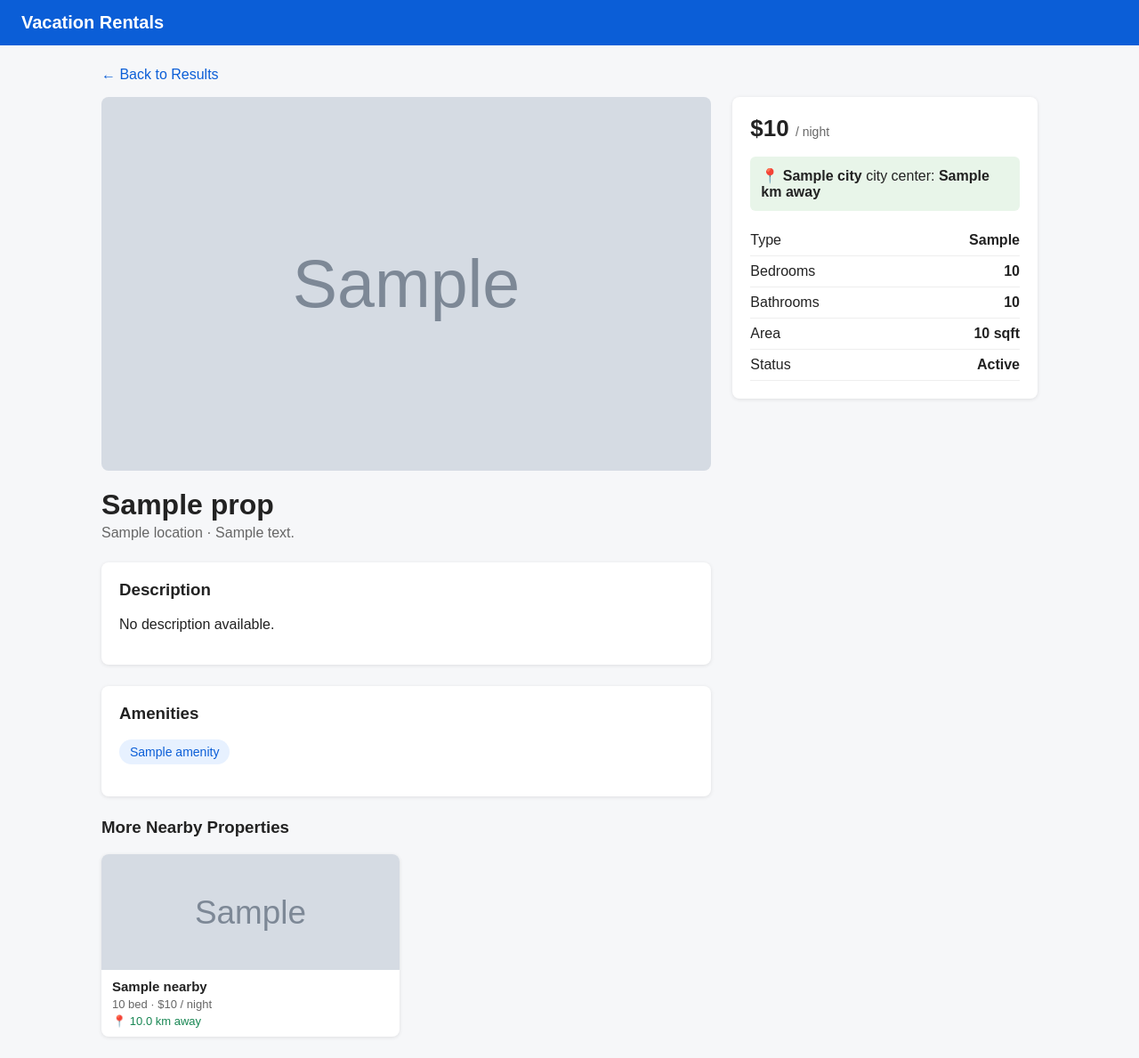
After one commit to mahfujalam77452/vacation_rental, a Django app: template property_app/templates/property_app/detail.html in a window 1280 px wide. The commit adds this page. Shown: the whole page at 89% size. Run offline with Django 5.2, Linux system fonts and the light colour scheme; the template is opened without the code that fills it: most values are stand-ins (such as "Sample title", 1, 10 or a date in 2020); grey boxes marked "Sample" are stand-in pictures.

Commit message:
view details page created

```diff
--- /dev/null
+++ b/property_app/templates/property_app/detail.html
@@ -0,0 +1,135 @@
+
+{% extends "property_app/base.html" %}
+
+{% block title %}{{ prop.title }}{% endblock %}
+
+{% block extra_css %}
+<style>
+  .back { display: inline-block; margin-bottom: 16px; color: #0b5ed7; text-decoration: none; }
+  .layout { display: grid; grid-template-columns: 2fr 1fr; gap: 24px; }
+  @media (max-width: 800px) { .layout { grid-template-columns: 1fr; } }
+  .panel { background: #fff; border-radius: 8px; padding: 20px; box-shadow: 0 1px 4px rgba(0,0,0,.1); }
+  .main-img, .noimg { width: 100%; height: 420px; object-fit: cover; border-radius: 8px; display: block; }
+  .noimg { background: #dde1e6; display: flex; align-items: center; justify-content: center; color: #777; }
+  .thumbs { display: flex; gap: 8px; margin-top: 10px; flex-wrap: wrap; }
+  .thumbs img { width: 90px; height: 64px; object-fit: cover; border-radius: 4px; cursor: pointer; border: 2px solid transparent; }
+  .thumbs img.active { border-color: #0b5ed7; }
+  h1 { margin: 20px 0 4px; }
+  .loc { color: #666; margin-bottom: 16px; }
+  .price { font-size: 26px; font-weight: bold; margin-bottom: 16px; }
+  .price small { font-size: 14px; font-weight: normal; color: #666; }
+  table { width: 100%; border-collapse: collapse; }
+  td { padding: 8px 0; border-bottom: 1px solid #eee; }
+  td:last-child { text-align: right; font-weight: bold; }
+  h3 { margin-top: 0; }
+  .amenities { display: flex; flex-wrap: wrap; gap: 8px; padding: 0; list-style: none; }
+  .amenities li { background: #e7f1ff; color: #0b5ed7; padding: 6px 12px; border-radius: 16px; font-size: 14px; }
+  .distance { background: #e8f5e9; padding: 12px; border-radius: 6px; margin-bottom: 16px; }
+  .section { margin-top: 24px; }
+  .nearby-grid { display: grid; grid-template-columns: repeat(auto-fill, minmax(220px, 1fr)); gap: 16px; }
+  .n-card { background: #fff; border-radius: 8px; overflow: hidden; box-shadow: 0 1px 4px rgba(0,0,0,.1); text-decoration: none; color: inherit; display: block; }
+  .n-card img, .n-noimg { width: 100%; height: 130px; object-fit: cover; display: block; }
+  .n-noimg { background: #dde1e6; display: flex; align-items: center; justify-content: center; color: #777; font-size: 14px; }
+  .n-body { padding: 10px 12px; }
+  .n-title { font-weight: bold; font-size: 15px; margin-bottom: 4px; }
+  .n-meta { color: #666; font-size: 13px; }
+  .n-dist { color: #198754; font-size: 13px; margin-top: 4px; }
+</style>
+{% endblock %}
+
+{% block content %}
+<a class="back" href="javascript:history.back()">&larr; Back to Results</a>
+
+<div class="layout">
+  <div>
+    {% if images %}
+      <img id="main-img" class="main-img" src="{{ images.0.image.url }}" alt="{{ images.0.alt_text|default:prop.title }}">
+      {% if images|length > 1 %}
+        <div class="thumbs">
+          {% for img in images %}
+            <img src="{{ img.image.url }}" alt="{{ img.alt_text|default:prop.title }}"
+                 class="{% if forloop.first %}active{% endif %}">
+          {% endfor %}
+        </div>
+      {% endif %}
+    {% else %}
+      <div class="noimg">No Image Available</div>
+    {% endif %}
+
+    <h1>{{ prop.title }}</h1>
+    <div class="loc">{{ prop.location.name }}{% if prop.address %} · {{ prop.address }}{% endif %}</div>
+
+    <div class="panel section">
+      <h3>Description</h3>
+      <p>{{ description|default:"No description available." }}</p>
+    </div>
+
+    {% if amenities %}
+    <div class="panel section">
+      <h3>Amenities</h3>
+      <ul class="amenities">
+        {% for a in amenities %}<li>{{ a }}</li>{% endfor %}
+      </ul>
+    </div>
+    {% endif %}
+
+    {% if nearby %}
+    <div class="section">
+      <h3>More Nearby Properties</h3>
+      <div class="nearby-grid">
+        {% for n in nearby %}
+          <a class="n-card" href="{% url 'property_detail' n.slug %}">
+            {% if n.primary_image %}
+              <img src="{{ n.primary_image.image.url }}" alt="{{ n.title }}">
+            {% else %}
+              <div class="n-noimg">No Image Available</div>
+            {% endif %}
+            <div class="n-body">
+              <div class="n-title">{{ n.title }}</div>
+              <div class="n-meta">{{ n.bedrooms }} bed · ${{ n.price|floatformat:0 }} / night</div>
+              <div class="n-dist">📍 {{ n.distance.km|floatformat:1 }} km away</div>
+            </div>
+          </a>
+        {% endfor %}
+      </div>
+    </div>
+    {% endif %}
+  </div>
+
+  <div>
+    <div class="panel">
+      <div class="price">${{ prop.price|floatformat:0 }} <small>/ night</small></div>
+
+      <div class="distance">
+        {% if distance_km is not None %}
+          📍 <strong>{{ prop.location.city }}</strong> city center: <strong>{{ distance_km }} km away</strong>
+        {% else %}
+          📍 Distance information is unavailable
+        {% endif %}
+      </div>
+
+      <table>
+        <tr><td>Type</td><td>{{ prop.property_type }}</td></tr>
+        <tr><td>Bedrooms</td><td>{{ prop.bedrooms }}</td></tr>
+        <tr><td>Bathrooms</td><td>{{ prop.bathrooms }}</td></tr>
+        <tr><td>Area</td><td>{% if prop.area_sqft %}{{ prop.area_sqft|floatformat:0 }} sqft{% else %}-{% endif %}</td></tr>
+        <tr><td>Status</td><td>{{ prop.status|title }}</td></tr>
+      </table>
+    </div>
+  </div>
+</div>
+{% endblock %}
+
+{% block extra_js %}
+<script>
+  // Clicking a thumbnail changes the main image.
+  const main = document.getElementById("main-img");
+  document.querySelectorAll(".thumbs img").forEach(t => {
+    t.addEventListener("click", () => {
+      main.src = t.src;
+      document.querySelectorAll(".thumbs img").forEach(x => x.classList.remove("active"));
+      t.classList.add("active");
+    });
+  });
+</script>
+{% endblock %}
```
Also changed, not shown: property_app/templates/property_app/list.html (+5 -10 lines).
